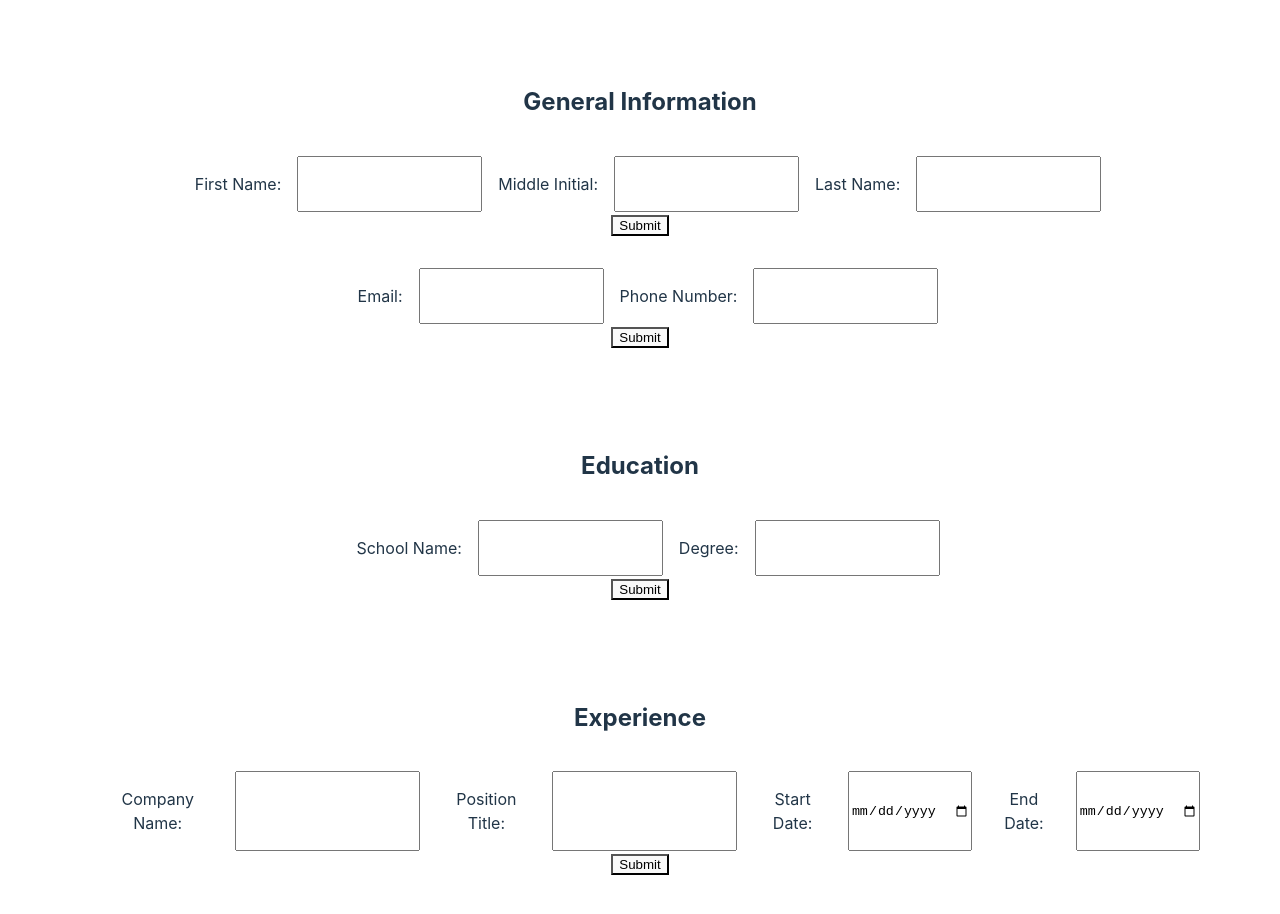
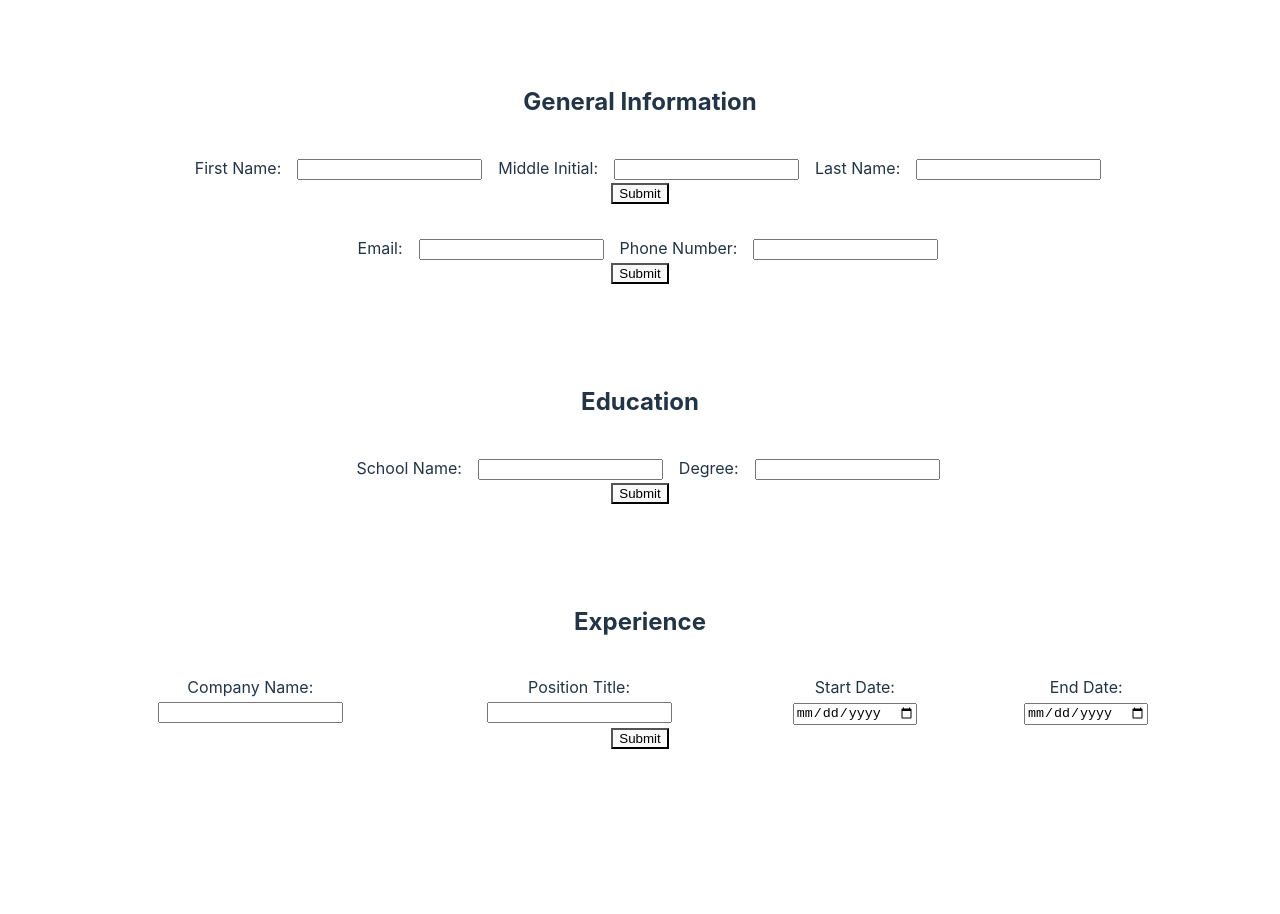
Before and after one commit to CameronTheDeveloper/cv-application, a React app: page / in a window 1280 px wide. Shown: the top 914 px of the page. After the commit the page ends 829 px from the top, so only its background shows below. Built offline with nearby package versions, Linux system fonts and the light colour scheme; the HTML template or start-up script is replaced by a standard one.

Commit message:
Add input & label container

```diff
--- a/src/components/Input-elements.jsx
+++ b/src/components/Input-elements.jsx
@@ -21,7 +21,7 @@ function Input({
     const inputID = `${inputName}-input`;
 
     return (
-        <>
+        <div className="input">
             <label htmlFor={inputID}>{labelText}:</label>
             <input
                 type={inputType}
@@ -32,7 +32,7 @@ function Input({
                 maxLength={maxLength}
                 minLength={minLength}>
             </input>
-        </>
+        </div>
     );
 }
 
```
